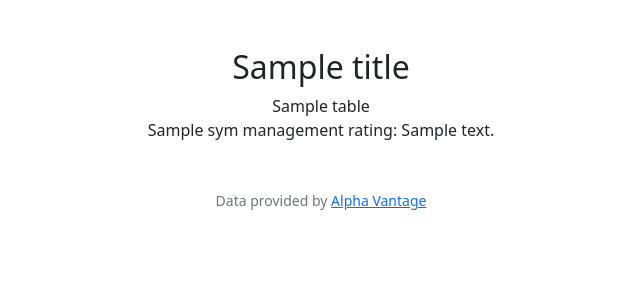
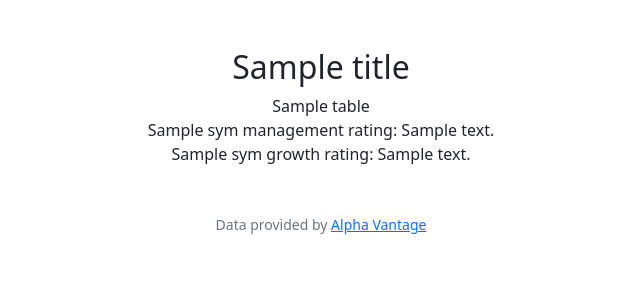
Before and after one commit to erwsmith/value_investing, a Flask app: template templates/evaluated.html in a window 1280 px wide. Shown: the part 76-376 px from the top of the page, without its empty margins (319-959 px from the left). Run offline with Flask 2, Linux system fonts and the light colour scheme; the template is opened without the code that fills it: most values are stand-ins (such as "Sample title", 1, 10 or a date in 2020); parts of the project's set-up code (start-up, migrations or seed data) failed here and were passed over; some libraries are stand-ins or nearby versions.

Commit message:
Added growth rating

```diff
--- a/templates/evaluated.html
+++ b/templates/evaluated.html
@@ -12,5 +12,6 @@
     {% endfor %}
 
     <div>{{ sym }} management rating: {{ management_message }}</div>
+    <div>{{ sym }} growth rating: {{ growth_message }}</div>
 
 {% endblock %}
```
